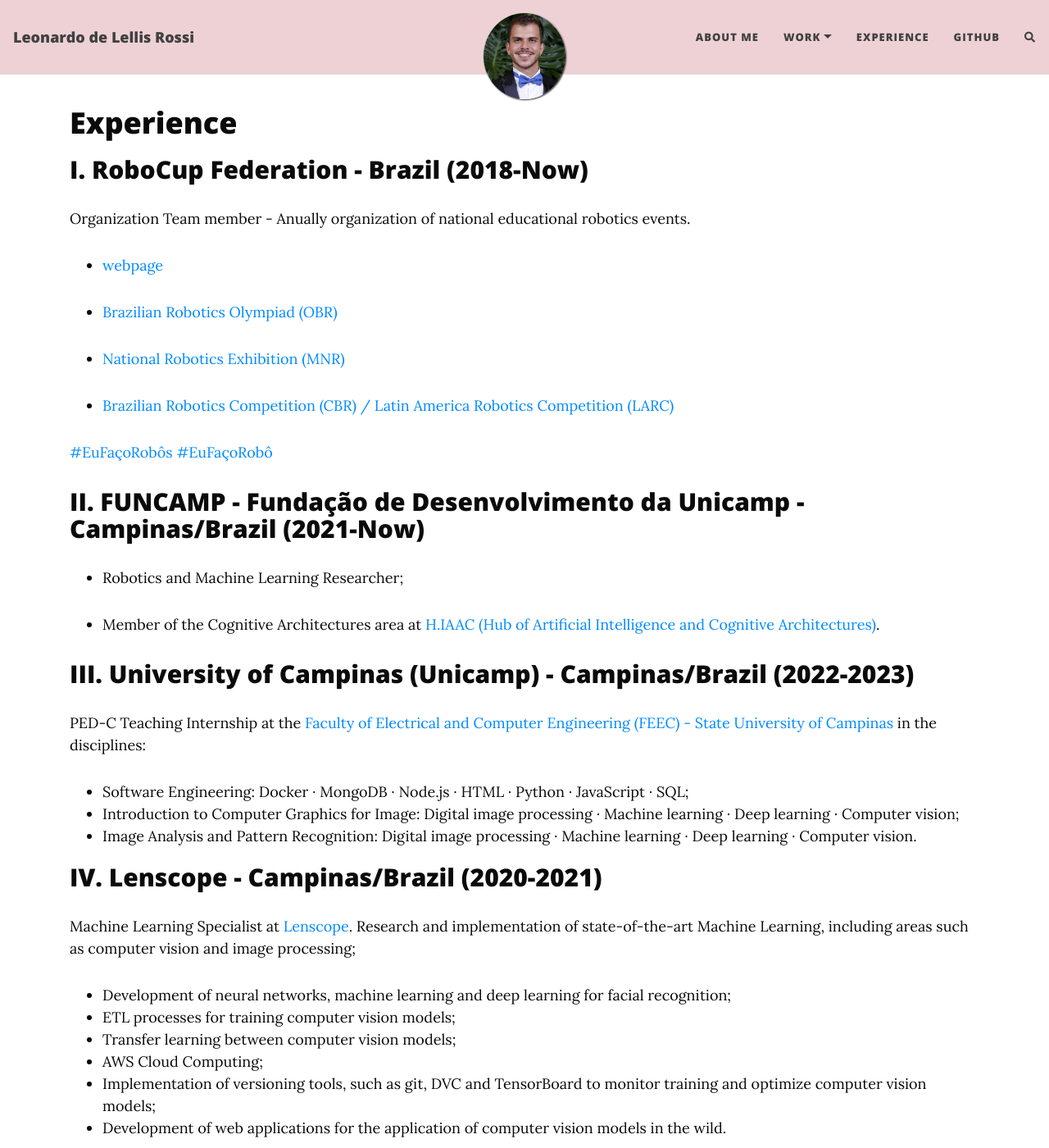
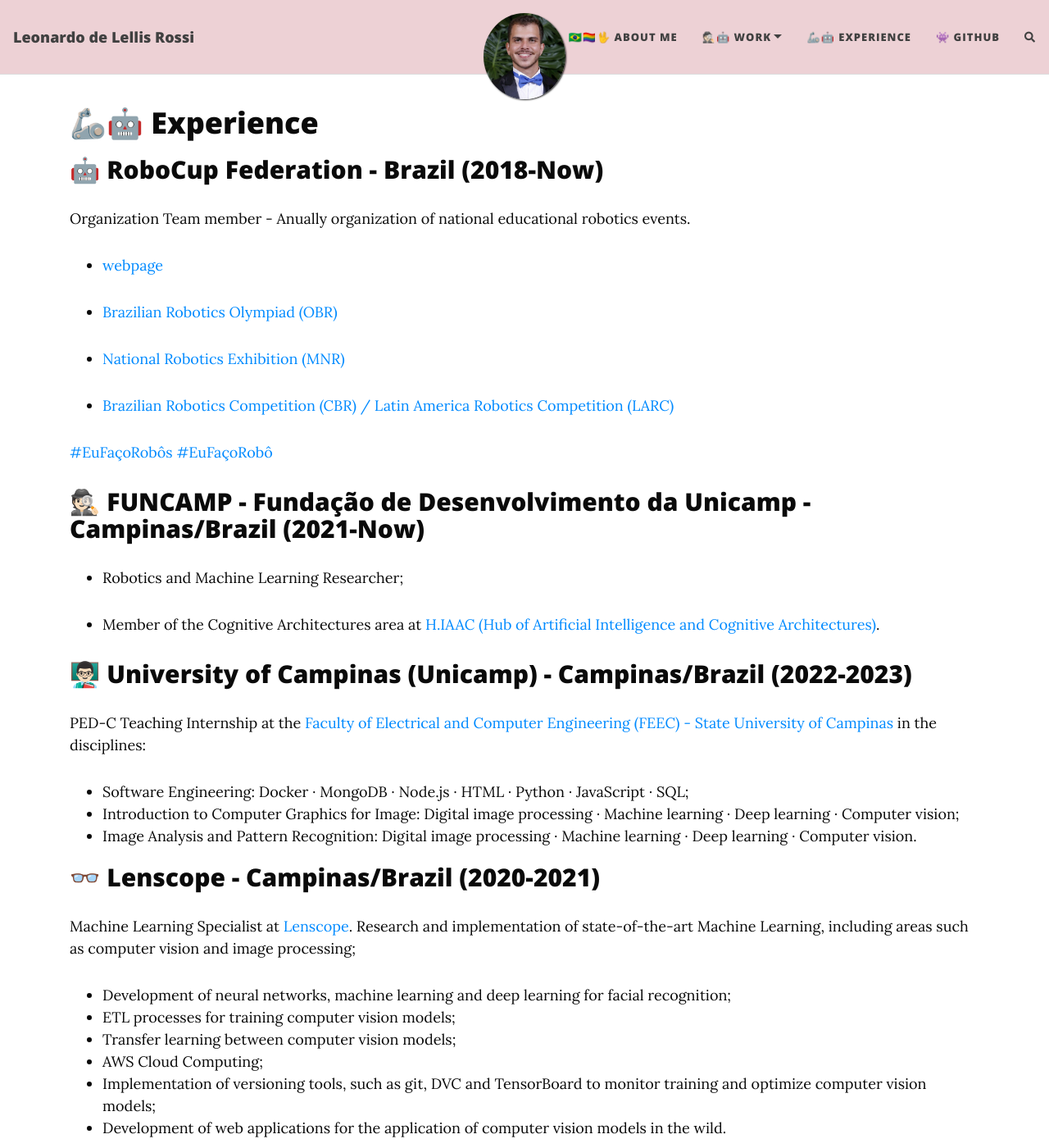
Before and after one commit to leolellisr/leolellisr.github.io, a Jekyll site: the page built from projects.md, in a window 1280 px wide and 1400 px high. Shown: the whole window at 82% size. Built offline with Jekyll 4.4.1, drawn with Linux system fonts in a browser that asks for light colours; nearby versions of some CDN libraries; comment, search, counter and statistics services are not loaded; some of the changed text lies outside the part shown.

Commit message:
update page

```diff
--- a/_config.yml
+++ b/_config.yml
@@ -14,12 +14,12 @@
 # --- List of links in the navigation bar --- #
 
 navbar-links:
-  About Me: "aboutme"
-  Work:
-    - Current Projects: "research"
-    - Publications: "publications"
-  Experience: "projects"
-  Github: "https://github.com/leolellisr"
+  🇧🇷🏳️‍🌈🖖 About Me: "aboutme"
+  🕵🏻🤖 Work:
+    - 🔬🕵🏻 Current Projects: "research"
+    - 🤓📚 Publications: "publications"
+  🦾🤖 Experience: "projects"
+  👾 Github: "https://github.com/leolellisr"
 
 # --- Logo --- #
 
--- a/index.html
+++ b/index.html
@@ -25,7 +25,7 @@
 <ol>
   <li><a href="aboutme/">🇧🇷🏳️‍🌈🖖 About me </a></li>
   <li><a href="research/">🔬🕵🏻 Work > Current Projects </a></li>
-  <li><a href="publications/">🎓🤓 Work > Publications </a></li>
+  <li><a href="publications/">🤓📚 Work > Publications </a></li>
   <li><a href="projects/">🦾🤖 Experience </a></li>
 
 </ol>
--- a/projects.md
+++ b/projects.md
@@ -1,12 +1,12 @@
 ---
 layout: default
-title: Experience
+title: 🦾🤖 Experience
 subtitle:
 ---
 
-# Experience
+# 🦾🤖 Experience
 
-##  I. RoboCup Federation - Brazil (2018-Now)
+##  🤖 RoboCup Federation - Brazil (2018-Now)
 
 Organization Team member - Anually organization of national educational robotics events.
 
@@ -20,14 +20,14 @@
 
 [#EuFaçoRobôs](https://www.instagram.com/explore/tags/eufaçorobôs/) [#EuFaçoRobô](https://www.instagram.com/explore/tags/eufaçorobô/)
 
-## II. FUNCAMP - Fundação de Desenvolvimento da Unicamp - Campinas/Brazil (2021-Now)
+## 🕵🏻 FUNCAMP - Fundação de Desenvolvimento da Unicamp - Campinas/Brazil (2021-Now)
 
 * Robotics and Machine Learning Researcher;
 
 * Member of the Cognitive Architectures area at [H.IAAC (Hub of Artificial Intelligence and Cognitive Architectures)](https://hiaac.unicamp.br/).
 
 
-## III. University of Campinas (Unicamp) - Campinas/Brazil (2022-2023)
+## 👨🏻‍🏫 University of Campinas (Unicamp) - Campinas/Brazil (2022-2023)
 
 PED-C Teaching Internship at the [Faculty of Electrical and Computer Engineering (FEEC) - State University of Campinas](https://fee.unicamp.br) in the disciplines:
 
@@ -35,7 +35,7 @@
 * Introduction to Computer Graphics for Image: Digital image processing · Machine learning · Deep learning · Computer vision;
 * Image Analysis and Pattern Recognition: Digital image processing · Machine learning · Deep learning · Computer vision.
 
-## IV. Lenscope - Campinas/Brazil (2020-2021)
+## 👓 Lenscope - Campinas/Brazil (2020-2021)
 
 Machine Learning Specialist at [Lenscope](https://lenscope.com.br). Research and implementation of state-of-the-art Machine Learning, including areas such as computer vision and image processing;
 * Development of neural networks, machine learning and deep learning for facial recognition;
@@ -45,7 +45,7 @@
 * Implementation of versioning tools, such as git, DVC and TensorBoard to monitor training and optimize computer vision models;
 * Development of web applications for the application of computer vision models in the wild.
 
-## V. São Paulo State University (Unesp) - Sorocaba/Brazil (2018-2021)
+## 👨🏻‍🔬 São Paulo State University (Unesp) - Sorocaba/Brazil (2018-2021)
 
 Robotics and Machine Learning Researcher at [São Paulo State University (Unesp)](https://sorocaba.unesp.br). Research Areas:
 * Cognitive Robotics;
```
Also changed, not shown: other parts of projects.md (+1 -1 lines), aboutme.md (+1 -1 lines), publications.md (+1 -1 lines), research.md (+3 -3 lines).
